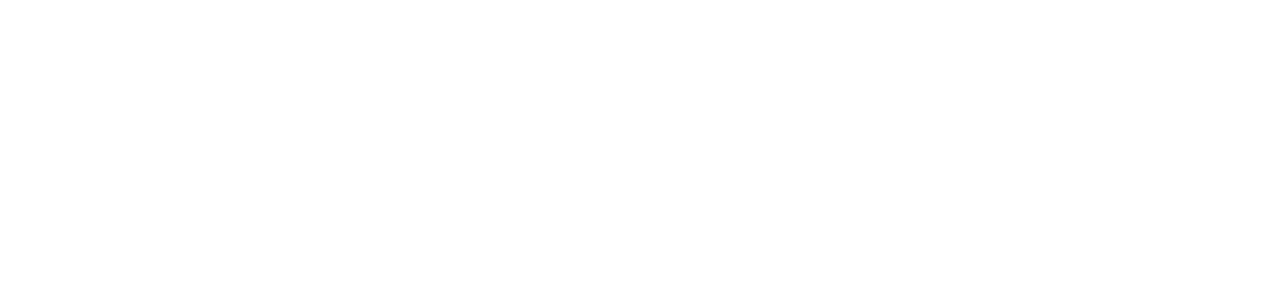
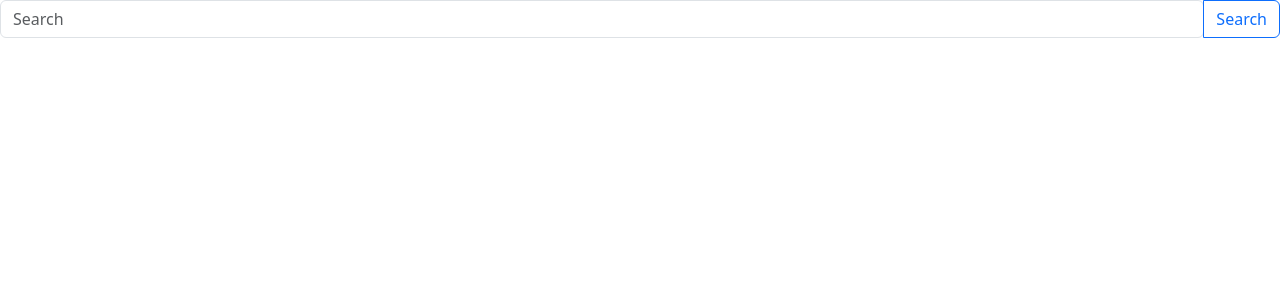
Before and after one commit to MarcoMazzeo01/vite-boolflix, a Vue app: page / in a window 1280 px wide. Shown: the top 300 px of the page. Built offline with nearby package versions, Linux system fonts and the light colour scheme.

Commit message:
add: search bar, research API (shows only result of i = 0)

```diff
--- a/src/App.vue
+++ b/src/App.vue
@@ -1,5 +1,48 @@
-<script></script>
-<template></template>
-<style lang="scss">
+<script>
+const API_Key = "b933e4ab38909d92d09a5a2221ccd525";
+const API_URL = "https://api.themoviedb.org/3/search/movie?query=";
+
+//components
+import Header from "./components/Header.vue";
+
+//extras
+import axios from "axios";
+
+export default {
+  data() {
+    return {
+      result: undefined,
+    };
+  },
+
+  components: { Header },
+
+  methods: {
+    searchQuery(query) {
+      console.log("Searching: " + query);
+      if (query.length > 0 && typeof query == "string") {
+        axios
+          .get(API_URL + query + "&language=it-IT" + "&api_key=" + API_Key)
+          .then((resp) => {
+            const results = resp.data.results[0];
+            console.log(results);
+            this.result = results;
+
+            const { title, original_title, original_language, vote_average } =
+              results;
+            console.log(title, original_title, original_language, vote_average);
+          });
+      } else {
+        console.log("You can't input an empty query.");
+      }
+    },
+  },
+};
+</script>
+<template>
+  <Header @onForwardQuery="searchQuery" />
+  {{ result }}
+</template>
+<style lang="scss" scoped>
 @use "./assets/scss/style.scss" as *;
 </style>
--- /dev/null
+++ b/src/components/Header.vue
@@ -0,0 +1,36 @@
+<script>
+export default {
+  data() {
+    return {
+      searchQuery: "",
+    };
+  },
+
+  emits: ["onForwardQuery"],
+};
+</script>
+
+<template>
+  <div class="input-group">
+    <input
+      type="search"
+      class="form-control rounded"
+      placeholder="Search"
+      aria-label="Search"
+      aria-describedby="search-addon"
+      v-model.lazy="searchQuery"
+      @keyup.enter="$emit('onForwardQuery', searchQuery)"
+    />
+    <button
+      type="button"
+      class="btn btn-outline-primary"
+      @click="$emit('onForwardQuery', searchQuery)"
+    >
+      Search
+    </button>
+  </div>
+
+  {{ searchQuery }}
+</template>
+
+<style scoped></style>
```
Also changed, not shown: src/components/HelloWorld.vue (deleted, +0 -40 lines).
